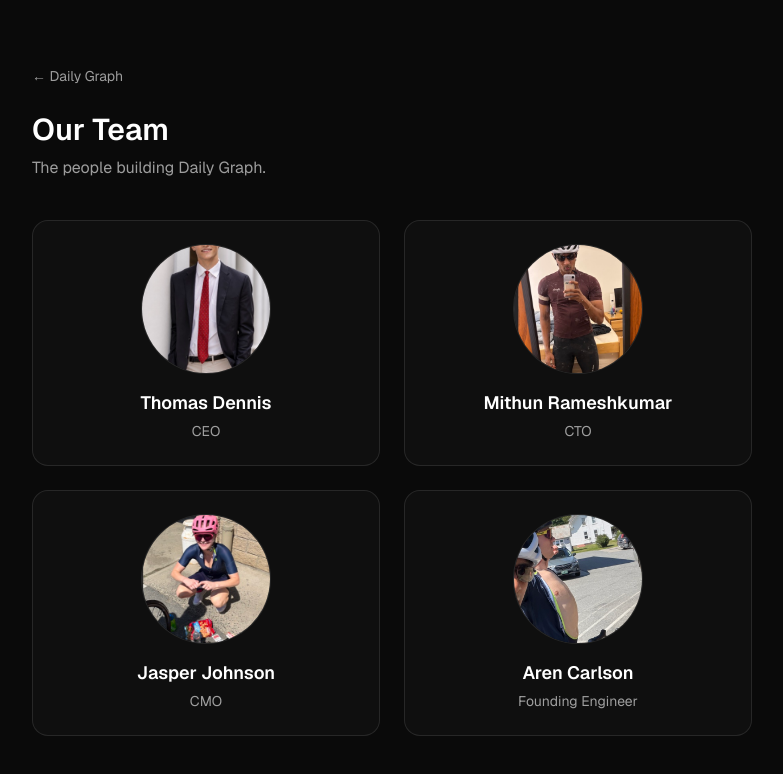
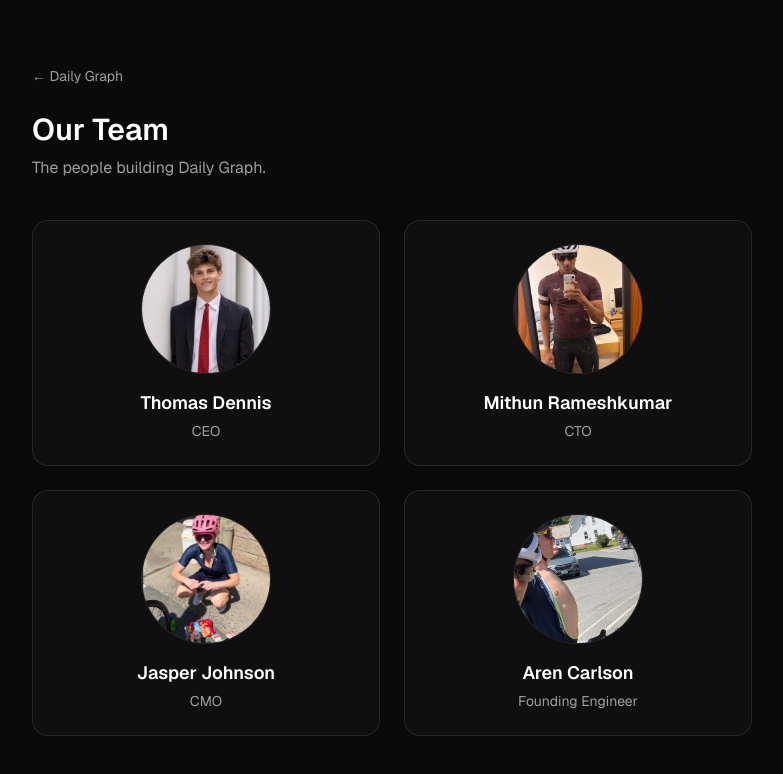
Before and after one commit to mith-r/daily-graph, a Next.js app: page /team in a window 1280 px wide. Shown: the top 774 px of the page, without its empty margins (248-1031 px from the left). Built offline with nearby package versions, Linux system fonts and the light colour scheme.

Commit message:
Team: anchor Thomas's crop to the top so his face shows

```diff
--- a/app/team/page.tsx
+++ b/app/team/page.tsx
@@ -11,10 +11,12 @@ type Member = {
   role: string;
   /** Path under /public, or null to fall back to an initials avatar. */
   photo: string | null;
+  /** CSS object-position for the circular crop. Defaults to center. */
+  focus?: string;
 };
 
 const TEAM: Member[] = [
-  { name: "Thomas Dennis", role: "CEO", photo: "/team/thomas-dennis.jpg" },
+  { name: "Thomas Dennis", role: "CEO", photo: "/team/thomas-dennis.jpg", focus: "center top" },
   { name: "Mithun Rameshkumar", role: "CTO", photo: "/team/mithun-rameshkumar.jpg" },
   { name: "Jasper Johnson", role: "CMO", photo: "/team/jasper-johnson.jpg" },
   { name: "Aren Carlson", role: "Founding Engineer", photo: "/team/aren-carlson.jpg" },
@@ -39,6 +41,7 @@ function MemberCard({ member }: { member: Member }) {
             src={member.photo}
             alt={member.name}
             className="h-full w-full object-cover"
+            style={{ objectPosition: member.focus ?? "center" }}
           />
         ) : (
           <div className="flex h-full w-full items-center justify-center bg-neutral-800 text-2xl font-semibold text-white/70">
```
